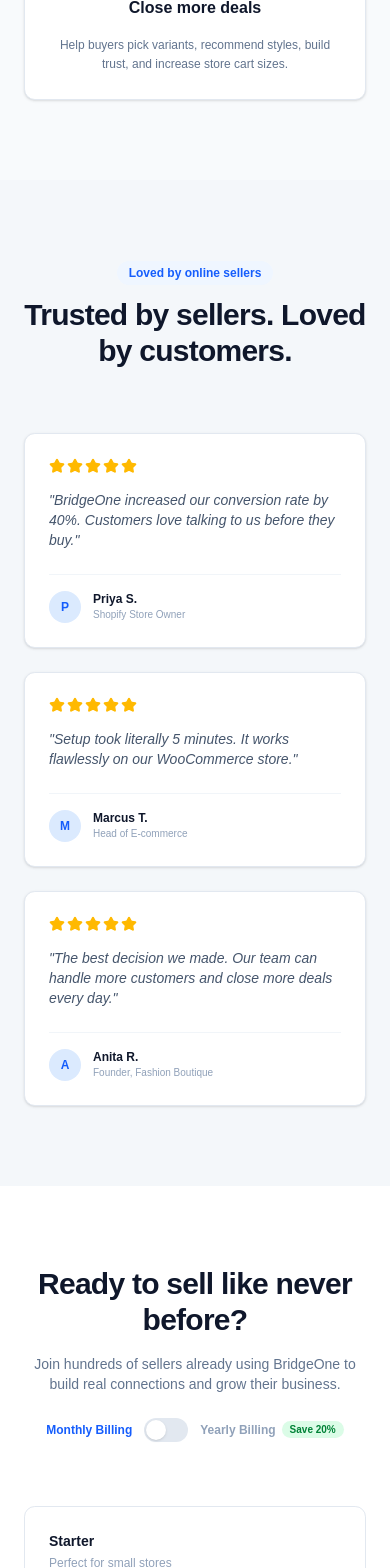
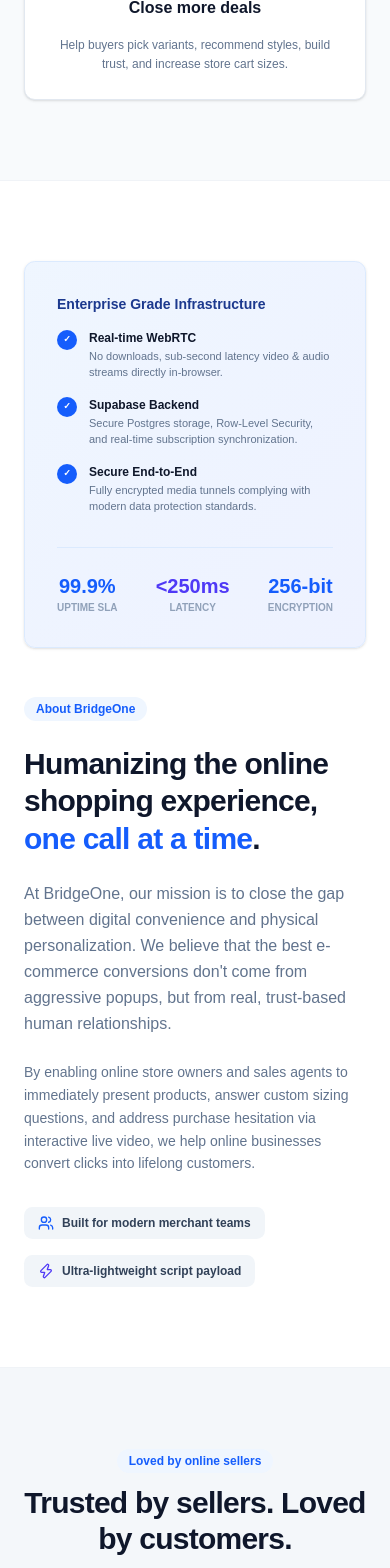
Before and after one commit to methenova/Bridgeone, a React (Vite) app: page / in a window 390 px wide. Shown: the part 5313-6881 px from the top of the page. Built offline with nearby package versions, Linux system fonts and the light colour scheme.

Commit message:
feat(landing): add About BridgeOne section and link it to the navbar menu

```diff
--- a/src/components/common/Navbar/Navbar.jsx
+++ b/src/components/common/Navbar/Navbar.jsx
@@ -35,27 +35,15 @@ export default function Navbar() {
 
           {/* Center Navigation Menu (mockup structure) */}
           <nav className="hidden lg:flex items-center gap-6">
-            <div className="relative group">
-              <button className="flex items-center gap-1 text-sm font-medium text-slate-600 hover:text-slate-900 transition-colors">
-                Product <ChevronDown className="h-3.5 w-3.5" />
-              </button>
-            </div>
+            <a href="#about" className="text-sm font-medium text-slate-600 hover:text-slate-900 transition-colors">
+              About
+            </a>
             <a href="#how-it-works" className="text-sm font-medium text-slate-600 hover:text-slate-900 transition-colors">
               How It Works
             </a>
-            <div className="relative group">
-              <button className="flex items-center gap-1 text-sm font-medium text-slate-600 hover:text-slate-900 transition-colors">
-                Solutions <ChevronDown className="h-3.5 w-3.5" />
-              </button>
-            </div>
             <a href="#pricing" className="text-sm font-medium text-slate-600 hover:text-slate-900 transition-colors">
               Pricing
             </a>
-            <div className="relative group">
-              <button className="flex items-center gap-1 text-sm font-medium text-slate-600 hover:text-slate-900 transition-colors">
-                Resources <ChevronDown className="h-3.5 w-3.5" />
-              </button>
-            </div>
           </nav>
 
           {/* Right Actions */}
--- a/src/features/landing/LandingPage.jsx
+++ b/src/features/landing/LandingPage.jsx
@@ -689,6 +689,85 @@ export default function LandingPage() {
         </div>
       </section>
 
+      {/* ── ABOUT SECTION ───────────────────────────────────────────────────── */}
+      <section id="about" className="py-20 lg:py-28 bg-white border-y border-slate-200/50">
+        <div className="mx-auto max-w-7xl px-6 lg:px-8">
+          <div className="grid gap-12 lg:grid-cols-12 lg:items-center">
+
+            {/* Left Column: Tech Stack & Uptime Details */}
+            <div className="lg:col-span-5 space-y-6">
+              <div className="rounded-2xl bg-gradient-to-br from-blue-50 to-indigo-50 border border-blue-100 p-8 shadow-sm">
+                <h3 className="text-sm font-bold text-blue-900 mb-4">Enterprise Grade Infrastructure</h3>
+
+                <div className="space-y-4">
+                  {[
+                    { title: "Real-time WebRTC", desc: "No downloads, sub-second latency video & audio streams directly in-browser." },
+                    { title: "Supabase Backend", desc: "Secure Postgres storage, Row-Level Security, and real-time subscription synchronization." },
+                    { title: "Secure End-to-End", desc: "Fully encrypted media tunnels complying with modern data protection standards." }
+                  ].map((tech, idx) => (
+                    <div key={idx} className="flex gap-3">
+                      <div className="flex h-5 w-5 shrink-0 items-center justify-center rounded-full bg-blue-600 text-white font-bold text-[9px]">
+                        ✓
+                      </div>
+                      <div>
+                        <h4 className="text-xs font-bold text-slate-900">{tech.title}</h4>
+                        <p className="text-[11px] text-slate-500 mt-0.5">{tech.desc}</p>
+                      </div>
+                    </div>
+                  ))}
+                </div>
+
+                <div className="mt-8 pt-6 border-t border-blue-100 flex items-center justify-between text-center">
+                  <div>
+                    <p className="text-xl font-extrabold text-blue-600">99.9%</p>
+                    <p className="text-[10px] text-slate-400 font-semibold uppercase">Uptime SLA</p>
+                  </div>
+                  <div>
+                    <p className="text-xl font-extrabold text-indigo-600">&lt;250ms</p>
+                    <p className="text-[10px] text-slate-400 font-semibold uppercase">Latency</p>
+                  </div>
+                  <div>
+                    <p className="text-xl font-extrabold text-blue-600">256-bit</p>
+                    <p className="text-[10px] text-slate-400 font-semibold uppercase">Encryption</p>
+                  </div>
+                </div>
+              </div>
+            </div>
+
+            {/* Right Column: Mission & Core Value */}
+            <div className="lg:col-span-7 space-y-6">
+              <span className="inline-flex items-center rounded-full bg-blue-50 px-3 py-1 text-xs font-semibold text-blue-600">
+                About BridgeOne
+              </span>
+
+              <h2 className="text-3xl font-extrabold tracking-tight text-slate-900 sm:text-4xl leading-tight">
+                Humanizing the online shopping experience, <span className="text-blue-600">one call at a time</span>.
+              </h2>
+
+              <p className="text-base text-slate-500 leading-relaxed">
+                At BridgeOne, our mission is to close the gap between digital convenience and physical personalization. We believe that the best e-commerce conversions don't come from aggressive popups, but from real, trust-based human relationships.
+              </p>
+
+              <p className="text-sm text-slate-500 leading-relaxed">
+                By enabling online store owners and sales agents to immediately present products, answer custom sizing questions, and address purchase hesitation via interactive live video, we help online businesses convert clicks into lifelong customers.
+              </p>
+
+              <div className="flex flex-wrap gap-4 pt-2">
+                <div className="flex items-center gap-2 text-xs font-semibold text-slate-700 bg-slate-100 px-3.5 py-2 rounded-xl">
+                  <Users className="h-4 w-4 text-blue-600" />
+                  Built for modern merchant teams
+                </div>
+                <div className="flex items-center gap-2 text-xs font-semibold text-slate-700 bg-slate-100 px-3.5 py-2 rounded-xl">
+                  <Zap className="h-4 w-4 text-indigo-600" />
+                  Ultra-lightweight script payload
+                </div>
+              </div>
+            </div>
+
+          </div>
+        </div>
+      </section>
+
       {/* ── TESTIMONIALS SECTION ───────────────────────────────────────────── */}
       <section className="bg-slate-100/50 py-20">
         <div className="mx-auto max-w-7xl px-6 lg:px-8">
```
